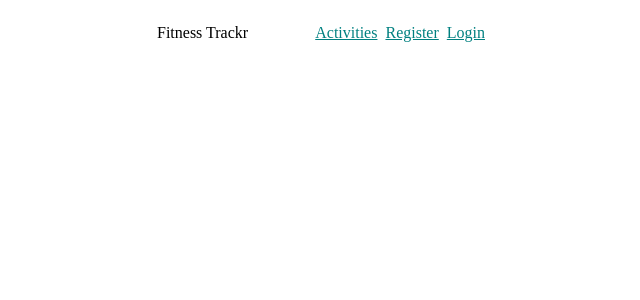
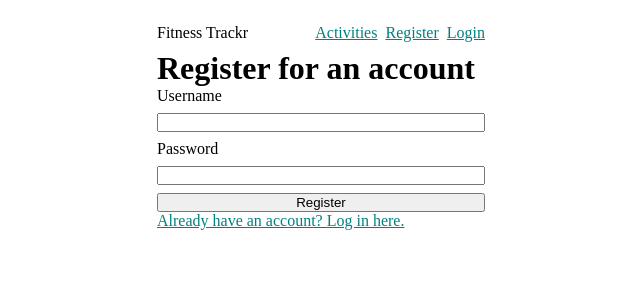
Before and after one commit to haileyburgess/Unit3.FitnessTrackrPro-hb, a React (Vite) app: page /register in a window 1280 px wide. Shown: the top 300 px of the page, without its empty margins (319-959 px from the left). Built offline with nearby package versions, Linux system fonts and the light colour scheme.

Commit message:
all pages rendering

```diff
--- a/package.json
+++ b/package.json
@@ -11,7 +11,8 @@
   "dependencies": {
     "react": "^19.0.0",
     "react-dom": "^19.0.0",
-    "react-router": "^7.6.1"
+    "react-router": "^7.6.1",
+    "react-router-dom": "^7.6.1"
   },
   "devDependencies": {
     "@eslint/js": "^9.19.0",
--- a/src/App.jsx
+++ b/src/App.jsx
@@ -14,12 +14,12 @@ import Layout from "./layout/Layout.jsx";
 export default function App() {
   return (
     <>
-      <Navbar />
+    <Navbar />
       <Routes>
         <Route element={<Layout />} />
-        <Route path="/activities/ActivitiesPage" element={<ActivitiesPage />} />
-        <Route path="/auth/Login" element={<Login />} />
-        <Route path="/auth/Register" element={<Register />} />
+        <Route path="/activities" element={<ActivitiesPage />} />
+        <Route path="/login" element={<Login />} />
+        <Route path="/register" element={<Register />} />
         <Route path="*" element={<Error404 />} />
       </Routes>
     </>
--- a/src/auth/Login.jsx
+++ b/src/auth/Login.jsx
@@ -34,7 +34,7 @@ export default function Login() {
         <button>Login</button>
         {error && <output>{error}</output>}
       </form>
-      <Link to="/auth/register">Need an account? Register here.</Link>
+      <Link to="/register">Need an account? Register here.</Link>
     </>
   );
 }
--- a/src/auth/Register.jsx
+++ b/src/auth/Register.jsx
@@ -34,7 +34,7 @@ export default function Register() {
         <button>Register</button>
         {error && <output>{error}</output>}
       </form>
-      <Link to="/auth/login">
+      <Link to="/login">
         Already have an account? Log in here.
       </Link>
     </>
--- a/src/layout/Navbar.jsx
+++ b/src/layout/Navbar.jsx
@@ -1,5 +1,5 @@
 import { useAuth } from "../auth/AuthContext";
-import { NavLink } from "react-router";
+import { NavLink } from "react-router-dom";
 
 /** Navbar with site navigation links */
 export default function Navbar() {
@@ -13,8 +13,8 @@ export default function Navbar() {
           <a onClick={() => logout()}>Log out</a>
         ) : (
           <>
-            <NavLink to="auth/register">Register</NavLink>
-            <NavLink to="auth/login">Login</NavLink>
+            <NavLink to="/register">Register</NavLink>
+            <NavLink to="/login">Login</NavLink>
           </>
         )}
       </nav>
--- a/src/main.jsx
+++ b/src/main.jsx
@@ -7,17 +7,12 @@ import Layout from "./layout/Layout";
 import { AuthProvider } from "./auth/AuthContext";
 import { ApiProvider } from "./api/ApiContext";
 import { BrowserRouter } from "react-router";
-import Navbar from "./layout/Navbar.jsx";
 
 createRoot(document.getElementById("root")).render(
   <AuthProvider>
     <ApiProvider>
       <BrowserRouter>
-      <Navbar>
-      <Layout>
           <App />
-      </Layout>
-      </Navbar>
       </BrowserRouter>
     </ApiProvider>
   </AuthProvider>
```
Also changed, not shown: 1 other file (tests, documents, lock files or other folders).
